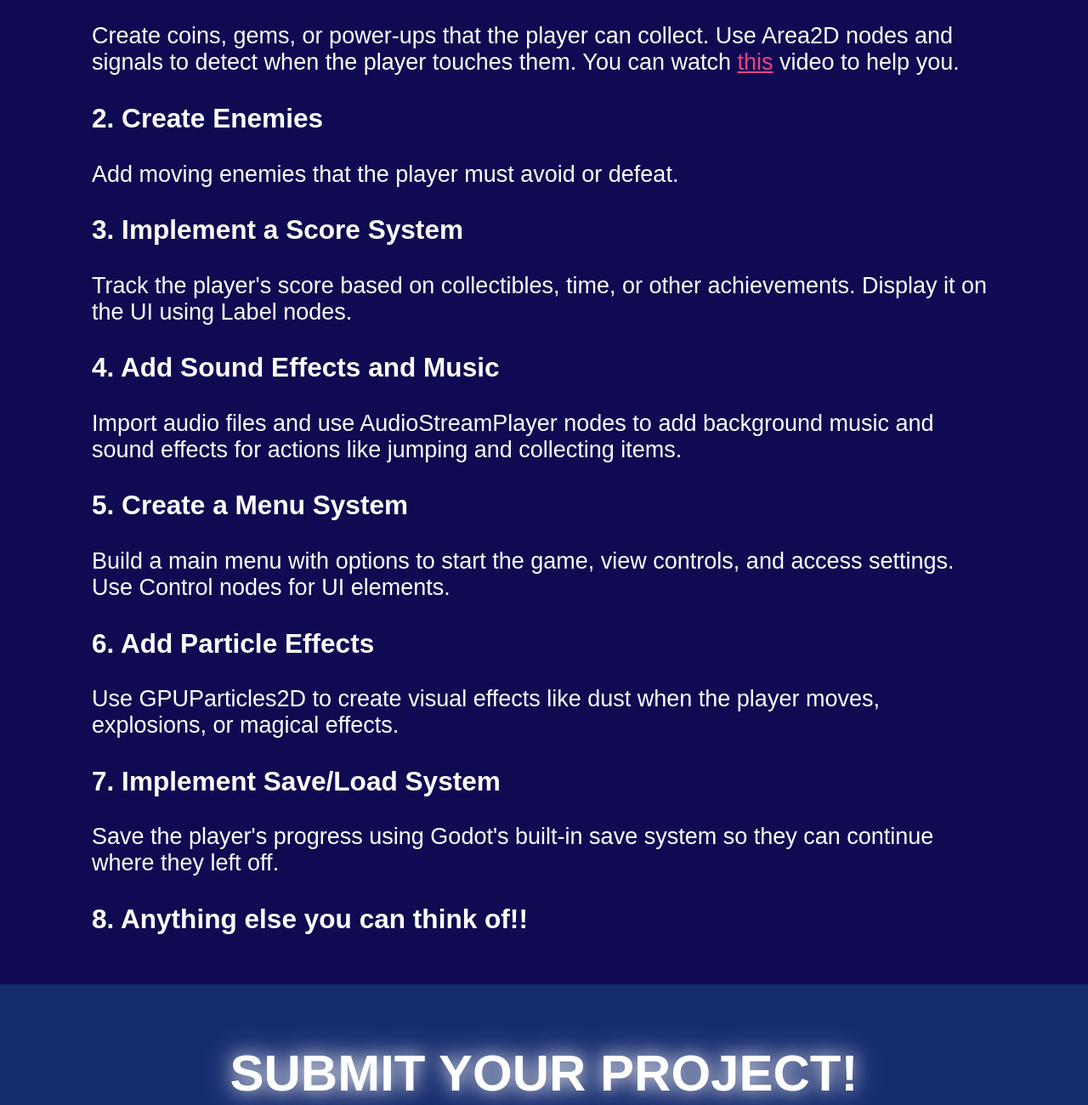
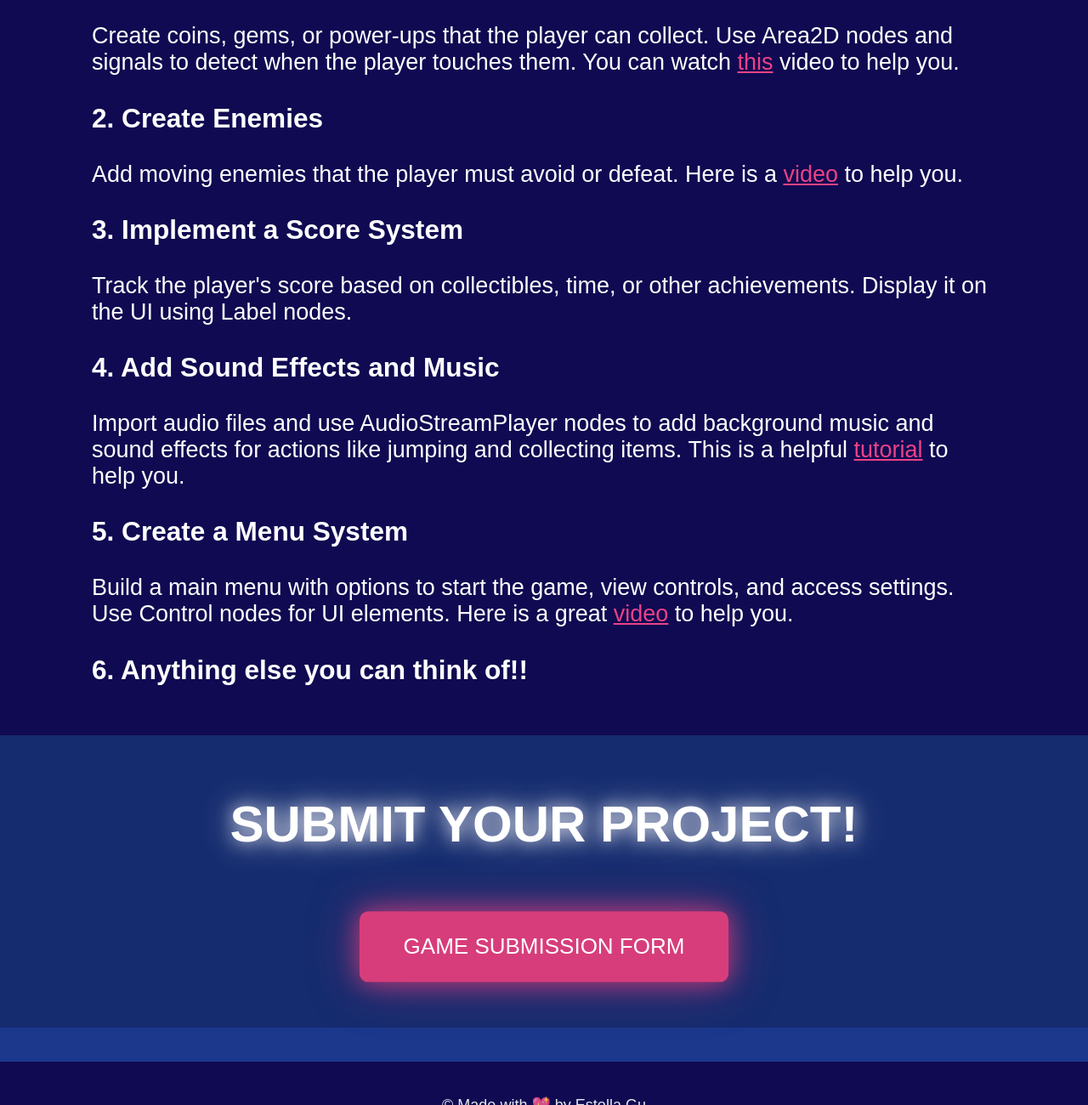
Before and after one commit to themagicfrog/jumpstartv1, a plain HTML site: page next.html in a window 1280 px wide. Shown: the part 929-2229 px from the top of the page at 85% size. Drawn offline with Linux system fonts and the light colour scheme; a web font is replaced by a local one.

Commit message:
tutorial links

```diff
--- a/next.html
+++ b/next.html
@@ -21,24 +21,18 @@
     <p>Create coins, gems, or power-ups that the player can collect. Use Area2D nodes and signals to detect when the player touches them. You can watch <a href="youtube.com/watch?v=Rh_8UXjYTn4" target="_blank">this</a> video</a> to help you.</p>
 
     <h3>2. Create Enemies</h3>
-    <p>Add moving enemies that the player must avoid or defeat.</p>
+    <p>Add moving enemies that the player must avoid or defeat. Here is a <a href="https://www.youtube.com/watch?v=kBzV7vgdQfU" target="_blank">video</a> to help you.</p>
 
     <h3>3. Implement a Score System</h3>
     <p>Track the player's score based on collectibles, time, or other achievements. Display it on the UI using Label nodes.</p>
 
     <h3>4. Add Sound Effects and Music</h3>
-    <p>Import audio files and use AudioStreamPlayer nodes to add background music and sound effects for actions like jumping and collecting items.</p>
+    <p>Import audio files and use AudioStreamPlayer nodes to add background music and sound effects for actions like jumping and collecting items. This is a helpful <a href="https://www.youtube.com/watch?v=dTL6Cpk5hY4" target="_blank">tutorial</a> to help you.</p>
 
     <h3>5. Create a Menu System</h3>
-    <p>Build a main menu with options to start the game, view controls, and access settings. Use Control nodes for UI elements.</p>
+    <p>Build a main menu with options to start the game, view controls, and access settings. Use Control nodes for UI elements. Here is a great <a href="https://www.youtube.com/watch?v=dTL6Cpk5hY4" target="_blank">video</a> to help you.</p>
 
-    <h3>6. Add Particle Effects</h3>
-    <p>Use GPUParticles2D to create visual effects like dust when the player moves, explosions, or magical effects.</p>
-
-    <h3>7. Implement Save/Load System</h3>
-    <p>Save the player's progress using Godot's built-in save system so they can continue where they left off.</p>
-
-    <h3>8. Anything else you can think of!!</h3>
+    <h3>6. Anything else you can think of!!</h3>
   </section>
 
   <section id="end">
```
